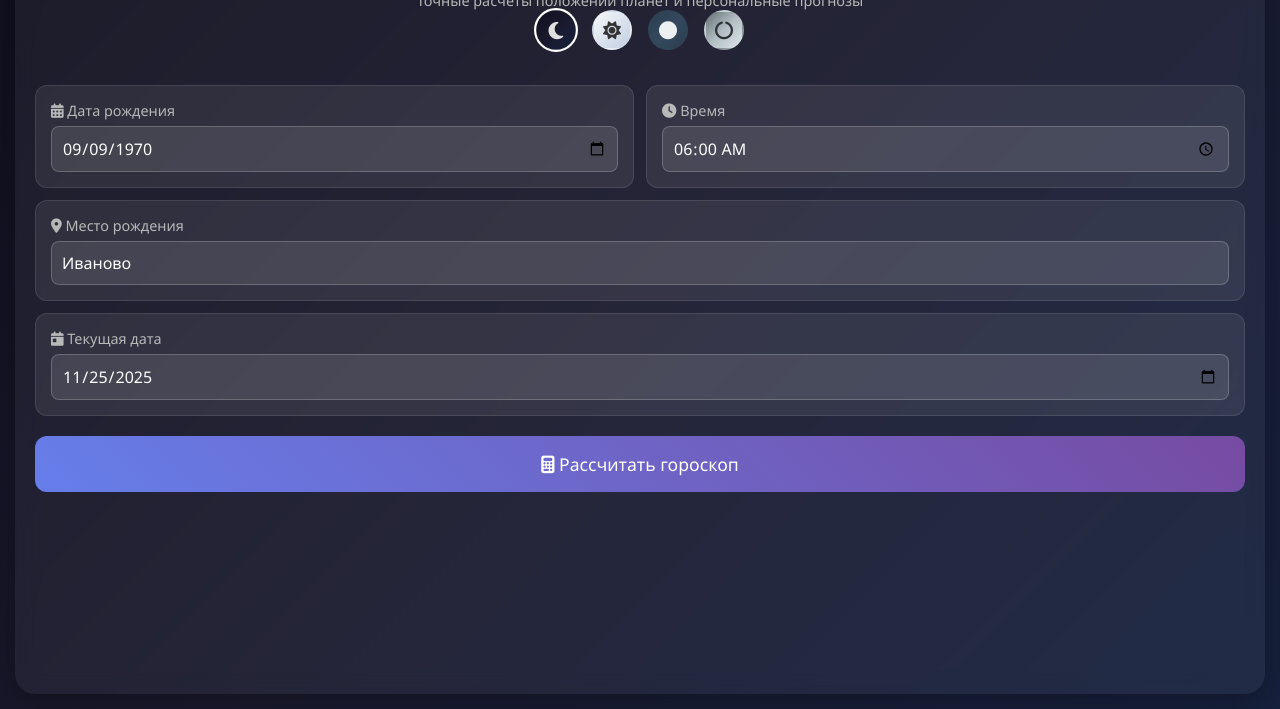
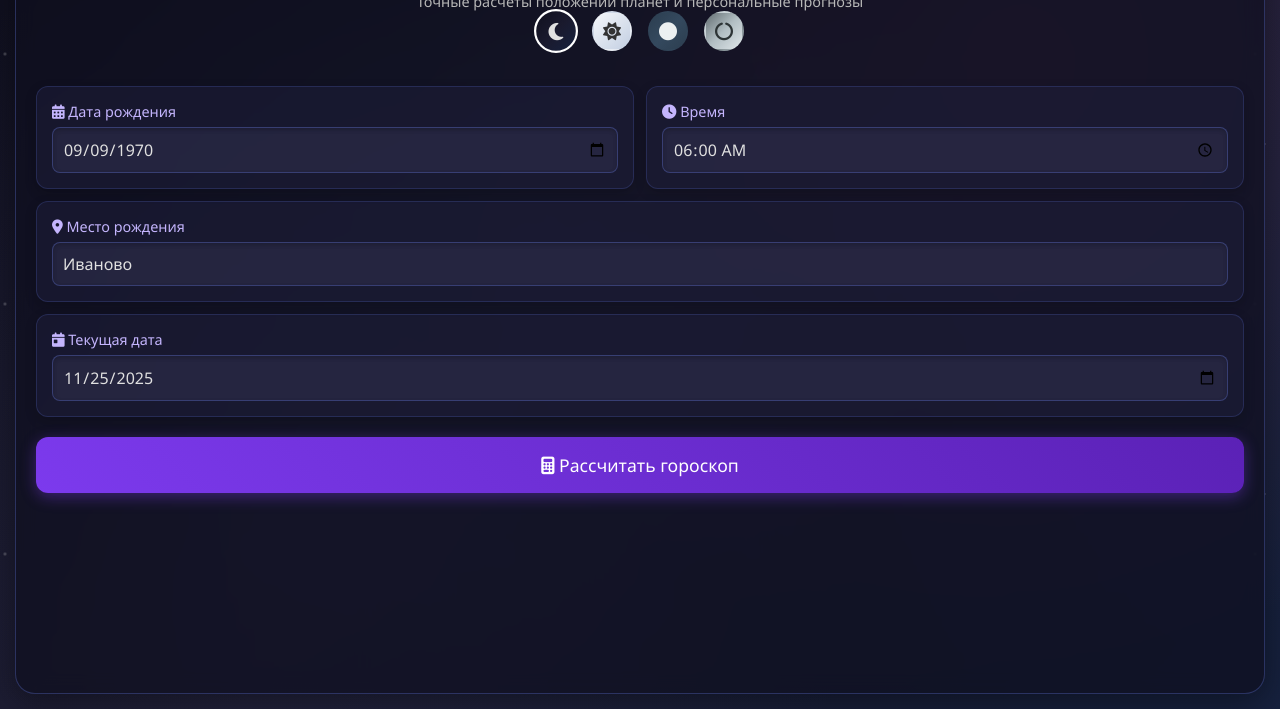
Before and after one commit to IgorEfimof/Astro-1.1, a plain HTML site: page index.html in a window 1280 px wide. Shown: the part 91-800 px from the top of the page. Drawn offline with Linux system fonts and the light colour scheme.

Commit message:
Update index.html

```diff
--- a/index.html
+++ b/index.html
@@ -3,10 +3,6 @@
 <head>
     <meta charset="UTF-8">
     <meta name="viewport" content="width=device-width, initial-scale=1.0, maximum-scale=1.0, user-scalable=no">
-    <link rel="apple-touch-icon" sizes="180x180" href="icons/icon224.png">
-    <meta name="apple-mobile-web-app-status-bar-style" content="black-translucent">
-    <meta name="apple-mobile-web-app-title" content="ASTR 1.1">
-    <meta name="apple-mobile-web-app-capable" content="yes">
     <title>Астрологический калькулятор</title>
     <link rel="stylesheet" href="https://cdnjs.cloudflare.com/ajax/libs/font-awesome/6.4.0/css/all.min.css">
     <style>
@@ -35,12 +31,38 @@
 
         /* Тема Луна (темная) - по умолчанию */
         body.theme-moon {
-            background: linear-gradient(135deg, #0f0f1e 0%, #1a1a2e 50%, #16213e 100%);
+            background:
+                radial-gradient(circle at 20% 80%, rgba(120, 119, 198, 0.1) 0%, transparent 50%),
+                radial-gradient(circle at 80% 20%, rgba(255, 119, 198, 0.1) 0%, transparent 50%),
+                radial-gradient(circle at 40% 40%, rgba(120, 219, 255, 0.05) 0%, transparent 50%),
+                linear-gradient(135deg, #0f0f1e 0%, #1a1a2e 50%, #16213e 100%);
             color: #e0e0e0;
+            position: relative;
+            overflow: hidden;
+        }
+
+        body.theme-moon::before {
+            content: '';
+            position: absolute;
+            top: 0;
+            left: 0;
+            right: 0;
+            bottom: 0;
+            background-image:
+                radial-gradient(white, rgba(255,255,255,.2) 2px, transparent 2.5px),
+                radial-gradient(white, rgba(255,255,255,.15) 1px, transparent 1.5px),
+                radial-gradient(white, rgba(255,255,255,.1) 2px, transparent 2.5px);
+            background-size: 550px 550px, 350px 350px, 250px 250px;
+            background-position: 0 0, 40px 60px, 130px 270px;
+            z-index: -1;
+            opacity: 0.3;
         }
 
         body.theme-moon .container {
-            background: rgba(255, 255, 255, 0.05);
+            background: rgba(15, 15, 30, 0.7);
+            border: 1px solid rgba(102, 126, 234, 0.3);
+            box-shadow: 0 8px 32px rgba(0, 0, 0, 0.4),
+                        inset 0 1px 0 rgba(255, 255, 255, 0.1);
         }
 
         body.theme-moon .header p {
@@ -48,40 +70,69 @@
         }
 
         body.theme-moon .header h1 {
-            background: linear-gradient(45deg, #667eea 0%, #764ba2 100%);
+            background: linear-gradient(45deg, #a78bfa 0%, #7dd3fc 100%);
             -webkit-background-clip: text;
             -webkit-text-fill-color: transparent;
+            text-shadow: 0 2px 10px rgba(167, 139, 250, 0.3);
         }
 
         body.theme-moon .input-group {
-            background: rgba(255, 255, 255, 0.08);
-            border: 1px solid rgba(255, 255, 255, 0.1);
+            background: rgba(30, 30, 60, 0.5);
+            border: 1px solid rgba(102, 126, 234, 0.2);
+            box-shadow: 0 4px 12px rgba(0, 0, 0, 0.2);
         }
 
         body.theme-moon .input-group label {
-            color: #b8b8b8;
+            color: #c4b5fd;
         }
 
         body.theme-moon .input-group input,
         body.theme-moon .input-group select {
-            background: rgba(255, 255, 255, 0.1);
-            border: 1px solid rgba(255, 255, 255, 0.2);
-            color: #fff;
+            background: rgba(50, 50, 80, 0.5);
+            border: 1px solid rgba(102, 126, 234, 0.3);
+            color: #e0e0e0;
+            box-shadow: inset 0 2px 4px rgba(0, 0, 0, 0.2);
         }
 
         body.theme-moon .calculate-btn {
-            background: linear-gradient(45deg, #667eea 0%, #764ba2 100%);
+            background: linear-gradient(45deg, #7c3aed 0%, #5b21b6 100%);
+            box-shadow: 0 4px 15px rgba(124, 58, 237, 0.4);
+            position: relative;
+            overflow: hidden;
+        }
+
+        body.theme-moon .calculate-btn::before {
+            content: '';
+            position: absolute;
+            top: 0;
+            left: -100%;
+            width: 100%;
+            height: 100%;
+            background: linear-gradient(90deg, transparent, rgba(255,255,255,0.2), transparent);
+            transition: 0.5s;
+        }
+
+        body.theme-moon .calculate-btn:hover::before {
+            left: 100%;
         }
 
         body.theme-moon .chart-container,
         body.theme-moon .forecast {
-            background: rgba(255, 255, 255, 0.08);
-            border: 1px solid rgba(255, 255, 255, 0.1);
+            background: rgba(30, 30, 60, 0.5);
+            border: 1px solid rgba(102, 126, 234, 0.2);
+            box-shadow: 0 4px 12px rgba(0, 0, 0, 0.2);
         }
 
         body.theme-moon .planet-item,
         body.theme-moon .aspect-item {
-            background: rgba(255, 255, 255, 0.05);
+            background: rgba(40, 40, 70, 0.5);
+            border: 1px solid rgba(102, 126, 234, 0.1);
+        }
+
+        body.theme-moon .chart-container h3,
+        body.theme-moon .forecast h3 {
+            color: #a78bfa;
+            text-shadow: 0 2px 4px rgba(167, 139, 250, 0.2);
         }
 
         /* Тема Солнце (светлая) */
@@ -352,6 +403,12 @@
             cursor: pointer;
             margin-bottom: 15px;
             flex-shrink: 0;
+            transition: all 0.3s ease;
+        }
+
+        .calculate-btn:hover {
+            transform: translateY(-2px);
+            box-shadow: 0 6px 20px rgba(124, 58, 237, 0.5);
         }
 
         .loading {
@@ -475,6 +532,56 @@
             display: none;
         }
 
+        /* Нумерологические элементы для темы Луна */
+        .numerology-elements {
+            position: absolute;
+            top: 0;
+            left: 0;
+            width: 100%;
+            height: 100%;
+            pointer-events: none;
+            z-index: -1;
+            opacity: 0.1;
+        }
+
+        .numerology-circle {
+            position: absolute;
+            border-radius: 50%;
+            border: 1px solid rgba(167, 139, 250, 0.3);
+        }
+
+        .circle-1 {
+            width: 100px;
+            height: 100px;
+            top: 10%;
+            left: 10%;
+        }
+
+        .circle-2 {
+            width: 150px;
+            height: 150px;
+            bottom: 15%;
+            right: 10%;
+        }
+
+        .numerology-line {
+            position: absolute;
+            height: 1px;
+            background: linear-gradient(90deg, transparent, rgba(167, 139, 250, 0.3), transparent);
+        }
+
+        .line-1 {
+            width: 80%;
+            top: 30%;
+            left: 10%;
+        }
+
+        .line-2 {
+            width: 60%;
+            bottom: 40%;
+            right: 10%;
+        }
+
         /* Медиа-запросы для iPad */
         @media (min-width: 768px) and (max-width: 1024px) {
             .container {
@@ -524,6 +631,13 @@
     </style>
 </head>
 <body class="theme-moon">
+    <div class="numerology-elements">
+        <div class="numerology-circle circle-1"></div>
+        <div class="numerology-circle circle-2"></div>
+        <div class="numerology-line line-1"></div>
+        <div class="numerology-line line-2"></div>
+    </div>
+
     <div class="container">
         <div class="header">
             <h1><i class="fas fa-star"></i> Астрологический калькулятор</h1>
```
